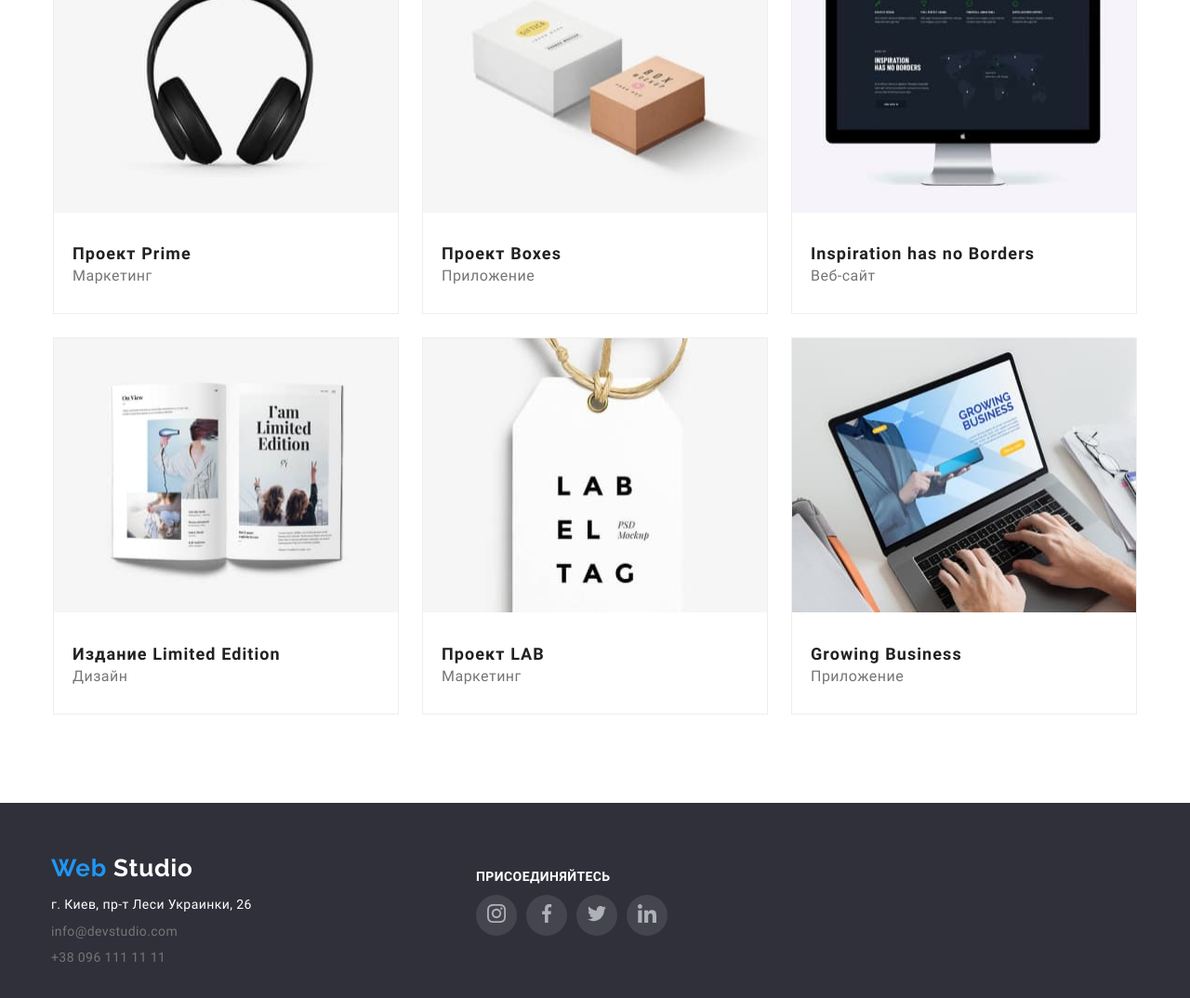
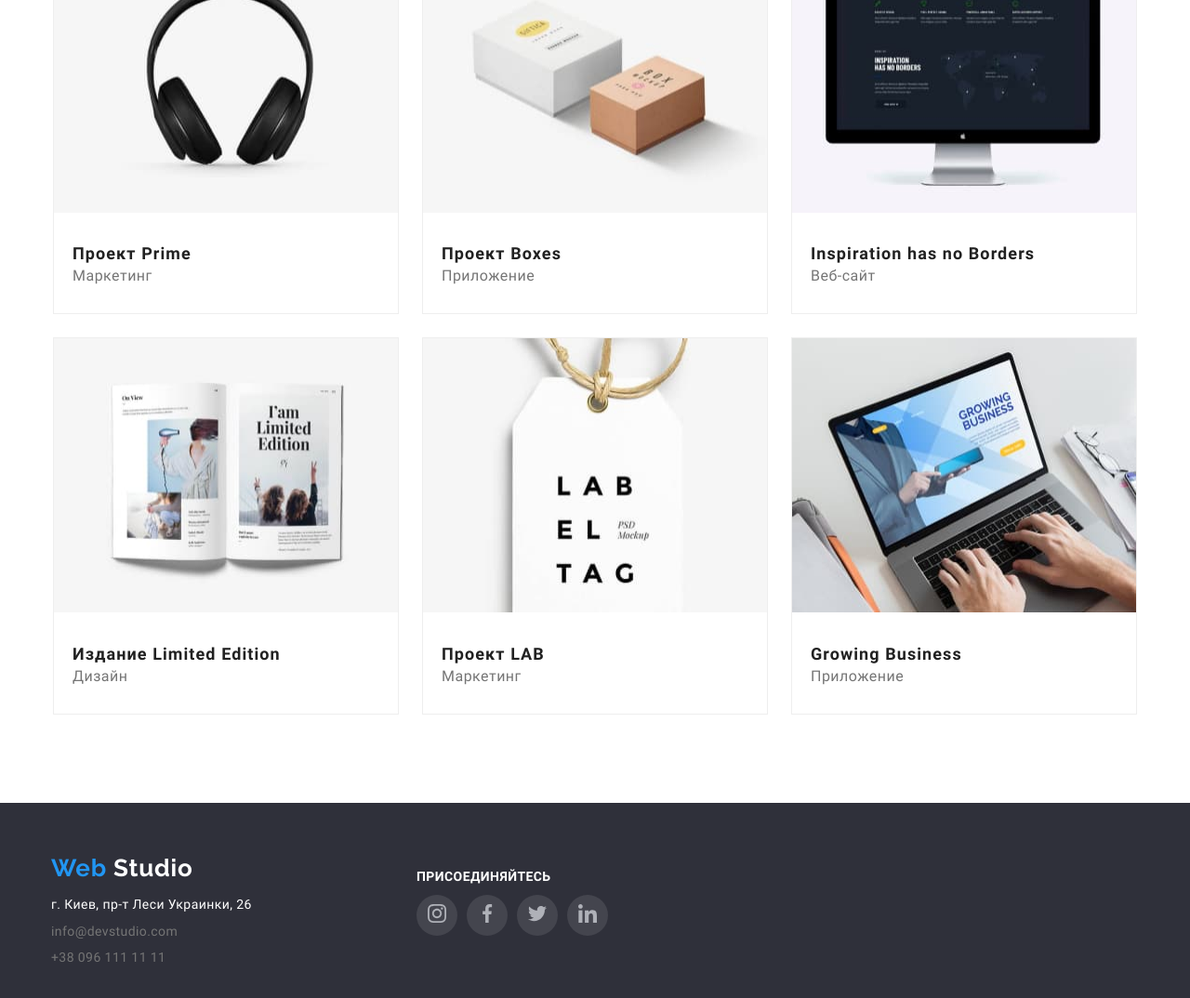
Before and after one commit to GoodLuckMister/goit-markup-hw-04, a plain HTML site: page portfolio.html in a window 1280 px wide. Shown: the part 745-1819 px from the top of the page at 93% size. Drawn offline with Linux system fonts and the light colour scheme.

Commit message:
исправления

```diff
--- a/sass/base/_buttons.scss
+++ b/sass/base/_buttons.scss
@@ -6,4 +6,5 @@
   box-shadow: 0px 4px 4px getColor("box-shadow");
   border-radius: 4px;
   cursor: pointer;
+  outline: 0;
 }
--- a/sass/components/footer/_symbol-footer.scss
+++ b/sass/components/footer/_symbol-footer.scss
@@ -1,7 +1,7 @@
 .symbol_footer {
   position: absolute;
   top: 25%;
-  left: 40%;
+  left: 35%;
   &_title {
     font-size: 14px;
     line-height: 0.9;
```
Also changed, not shown: css/main.css, css/main.min.css, 2 other files.
